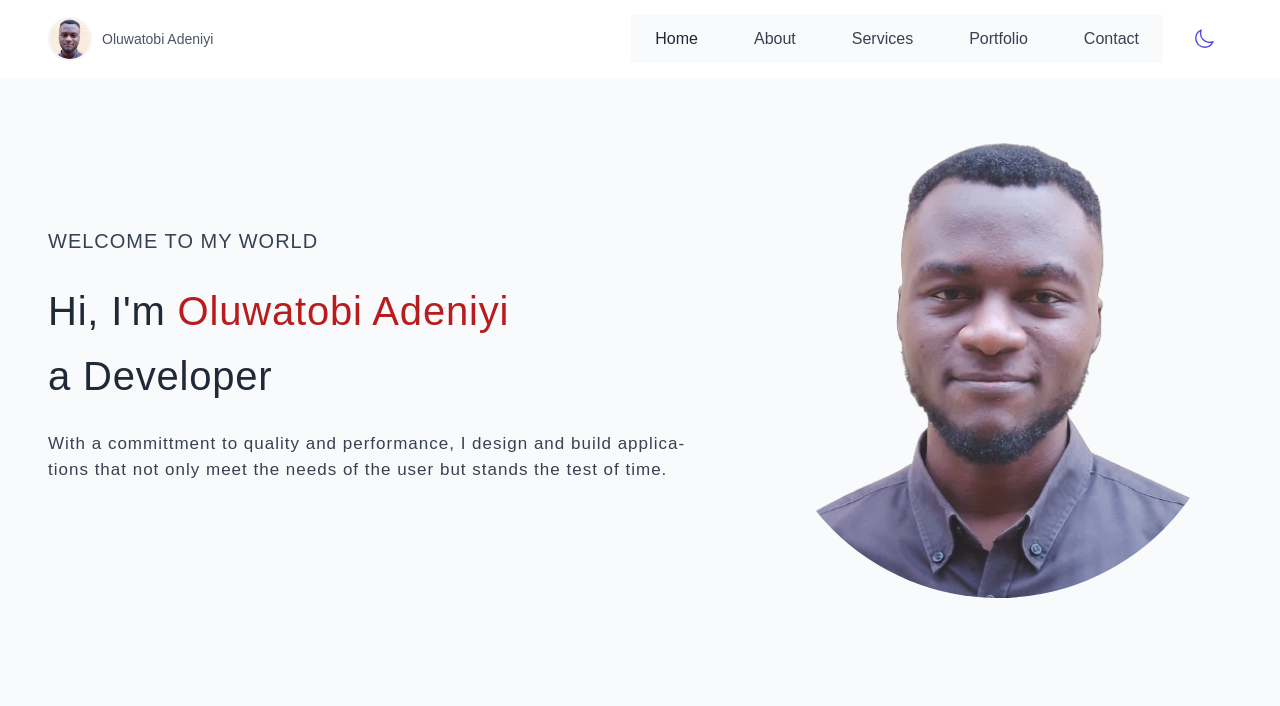
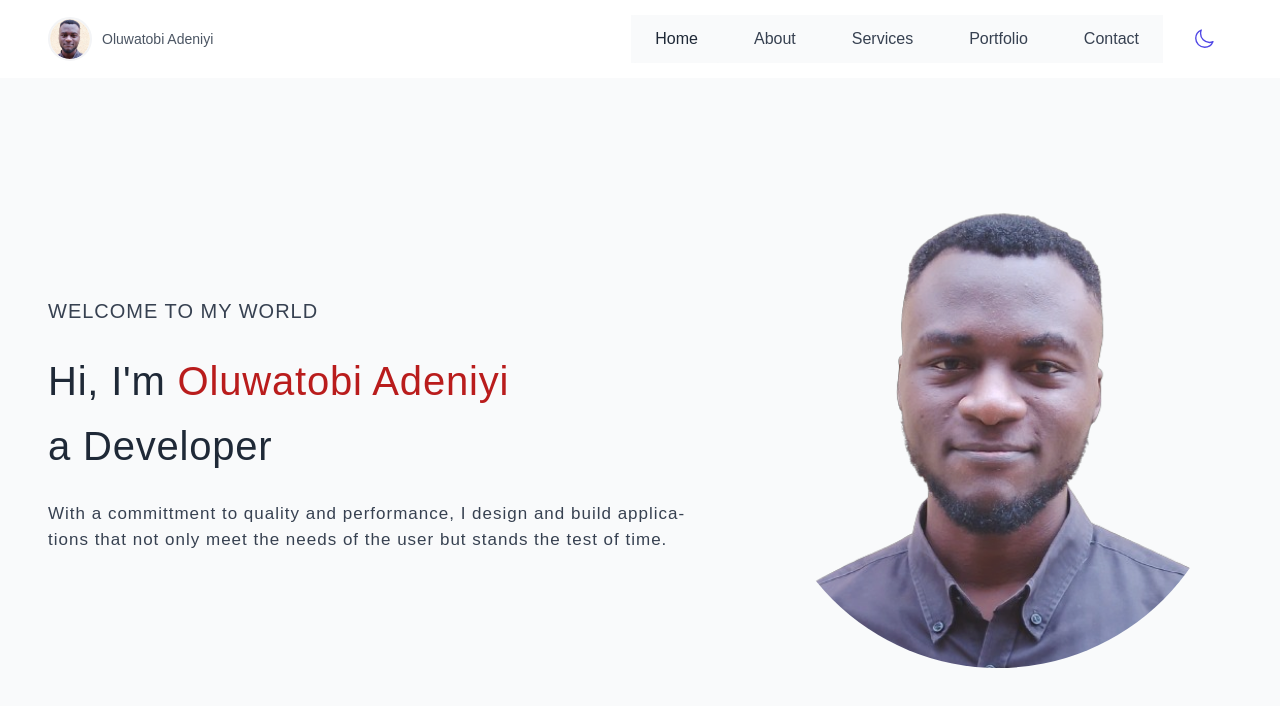
Before and after one commit to adeniyitobi055/my-website, a React (Vite) app: page /home in a window 1280 px wide. Shown: the top 706 px of the page. Built offline with nearby package versions, Linux system fonts and the light colour scheme.

Commit message:
fix layout

```diff
--- a/src/ui/AppLayout.jsx
+++ b/src/ui/AppLayout.jsx
@@ -7,6 +7,7 @@ const StyledAppLayout = styled.div`
   display: flex;
   flex-direction: column;
   min-height: 100vh;
+  height: 100%;
 `;
 
 const Main = styled.main`
@@ -14,13 +15,16 @@ const Main = styled.main`
   padding: 13rem 4.8rem 6.4rem;
   overflow: auto;
   flex-grow: 1;
+  margin-top: 7rem;
 
   @media screen and (max-width: 425px) {
     padding: 10.5rem 2.5rem 3.2rem;
+    margin-top: 6rem;
   }
 
   @media screen and (max-width: 1024px) and (min-width: 769px) {
     padding: 11rem 3.5rem 4.2rem;
+    margin-top: 6rem;
   }
 `;
 
```
